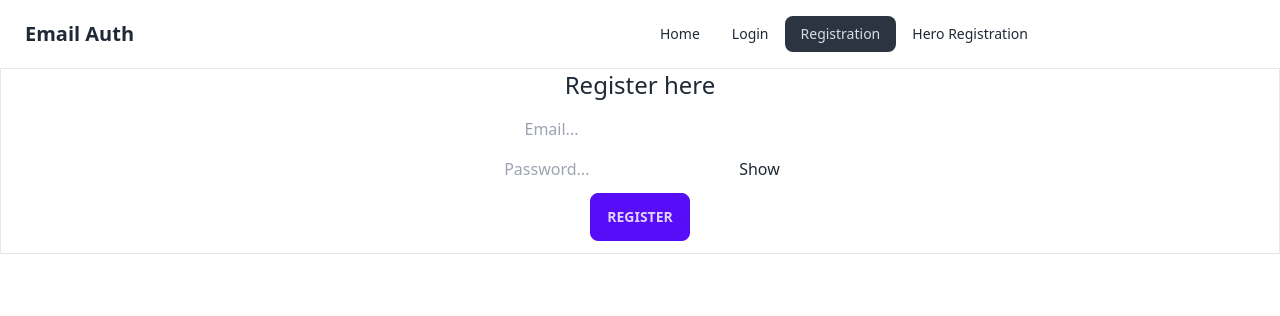
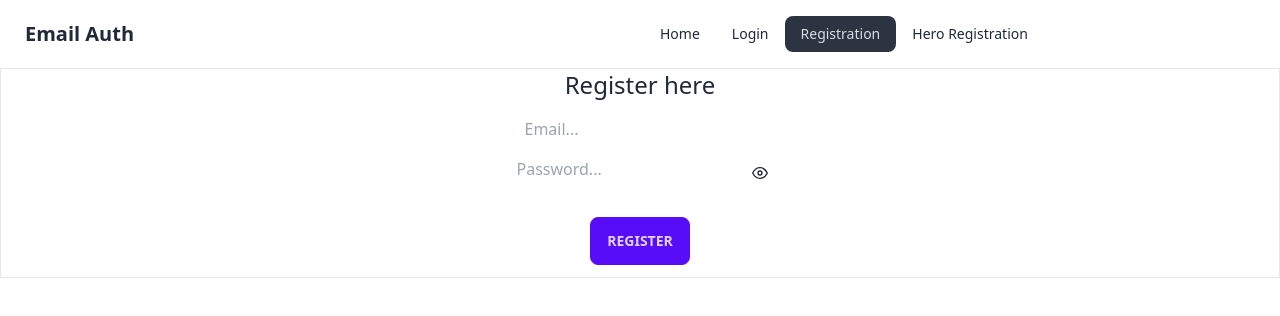
Before and after one commit to Mmsshakil/user-mail-pass-auth, a React (Vite) app: page /register in a window 1280 px wide. Shown: the top 316 px of the page. Built offline with nearby package versions, Linux system fonts and the light colour scheme.

Commit message:
show icon added

```diff
--- a/package.json
+++ b/package.json
@@ -15,6 +15,7 @@
     "match-sorter": "^6.3.1",
     "react": "^18.2.0",
     "react-dom": "^18.2.0",
+    "react-icons": "^4.11.0",
     "react-router-dom": "^6.16.0",
     "sort-by": "^1.2.0"
   },
--- a/src/components/Register/Register.jsx
+++ b/src/components/Register/Register.jsx
@@ -1,6 +1,7 @@
 import { createUserWithEmailAndPassword } from "firebase/auth";
 import auth from "../Firebase/firebase.config";
 import { useState } from "react";
+import { FiEyeOff, FiEye } from 'react-icons/fi';
 
 const Register = () => {
 
@@ -57,12 +58,19 @@ const Register = () => {
             <form onSubmit={handleRegister} className="mt-3 text-center">
                 <input className="p-1 mb-2" type="email" name="email" id="email" placeholder="Email..." required />
                 <br />
-                <input className="p-1 mb-2"
-                type={ showPassword ? "text": "password"  }
-                name="password" id="pass" placeholder="Password..." required />
+                <div className="flex mx-auto justify-center items-center">
+                    <input className="p-1 mb-2"
+                        type={showPassword ? "text" : "password"}
+                        name="password" id="pass" placeholder="Password..." required />
 
-                {/* show te click korle setshowpass call kore showpass ar man change kore dibe */}
-                <span onClick={ () => setShowPassword(!showPassword)}>Show</span>
+                    {/* show te click korle setshowpass call kore showpass ar man change kore dibe */}
+                    <span onClick={() => setShowPassword(!showPassword)}>
+                        {
+                            showPassword ? <FiEyeOff></FiEyeOff> : <FiEye></FiEye>
+                        }
+                    </span>
+                </div>
+
                 <br />
                 <input className="btn btn-primary mb-3" type="submit" value="Register" />
             </form>
```
Also changed, not shown: 1 other file (tests, documents, lock files or other folders).
